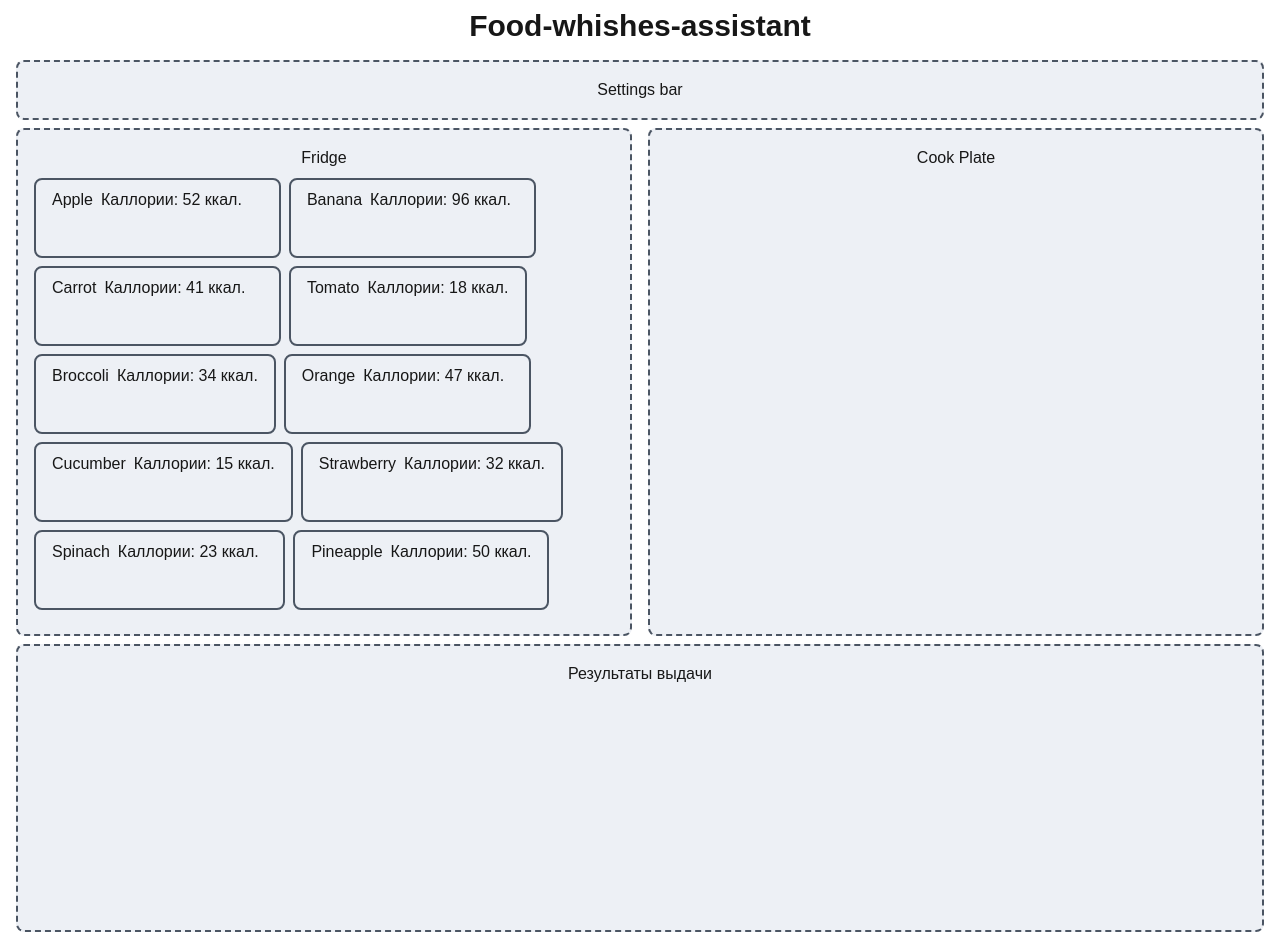
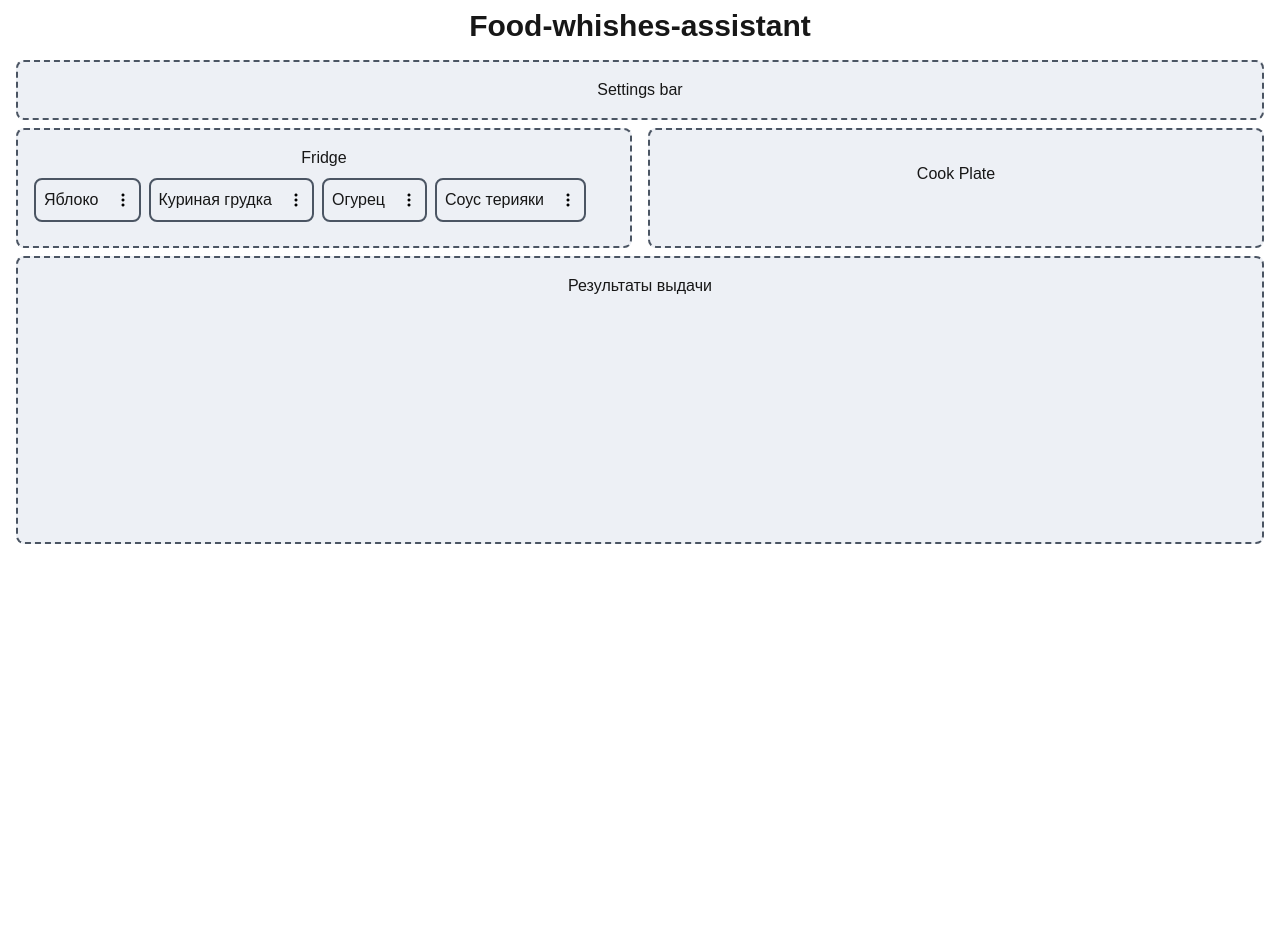
Before and after one commit to ArtofWASD/food-whishes-assistant, a Next.js app: page / in a window 1280 px wide. After the commit the page ends 800 px from the top, so only its background shows below. Built offline with nearby package versions, Linux system fonts and the light colour scheme.

Commit message:
Перетаскивания и мучения

```diff
--- a/app/page.tsx
+++ b/app/page.tsx
@@ -1,4 +1,5 @@
-import CookPlate from "@/src/components/cook_plate/cook_plate"
+"use client"
+
 import Fridge from "@/src/components/fridge/fridge"
 import { OutputResults } from "@/src/components/output_results/output_results"
 import SettingsBar from "@/src/components/settings_bar/settings_bar"
@@ -10,9 +11,8 @@ export default function Home() {
       <div className="py-2 px-4">
         <SettingsBar />
       </div>
-      <div className="grid grid-cols-2 gap-4 px-4">
+      <div className="px-4">
         <Fridge />
-        <CookPlate />
       </div>
       <div className="py-2 px-4">
         <OutputResults/>
--- /dev/null
+++ b/src/components/cook_plate/CookPlate.tsx
@@ -0,0 +1,88 @@
+"use client"
+import React from "react"
+import { FoodItem } from "@/src/widgets/food_item/food_item"
+import { FoodItemProps } from "@/src/api/types/foods"
+
+type CookPlateProps = {
+  items: FoodItemProps[]
+  onDrop: (item: FoodItemProps) => void
+  onRemoveItem?: (id: number) => void
+  onRemoveAll?: () => void
+  onGetResult?: () => void
+  className?: string
+  isDragging?: boolean
+}
+
+const CookPlate: React.FC<CookPlateProps> = ({
+  items,
+  onDrop,
+  onRemoveItem,
+  onRemoveAll,
+  onGetResult,
+  className,
+  isDragging,
+}) => {
+  const isEmpty = items.length === 0
+
+  const handleDrop = (e: React.DragEvent) => {
+    e.preventDefault()
+    const item = JSON.parse(e.dataTransfer.getData("foodItem"))
+    onDrop(item)
+  }
+
+  const baseClasses = "border-2 p-4 rounded-lg min-h-[100px] transition-colors"
+
+  let dynamicClasses
+  if (isDragging && isEmpty) {
+    dynamicClasses = "border-green-800 bg-green-200 border-solid"
+  } else {
+    dynamicClasses = "border-gray-600 bg-slate-300 bg-opacity-35 border-dashed"
+  }
+
+  return (
+    <div
+      className={`${baseClasses} ${dynamicClasses} ${className || ""} flex flex-col`}
+      onDragOver={e => e.preventDefault()}
+      onDrop={handleDrop}
+    >
+      {!isEmpty && (
+        <div className="ml-2">
+          <button
+            onClick={onRemoveAll}
+            className="bg-red-500 hover:bg-red-600 text-white px-2 py-1 rounded text-sm"
+          >
+            Удалить всё
+          </button>
+        </div>
+      )}
+      <h2 className="text-center mt-4">Cook Plate</h2>
+      {isDragging && isEmpty && (
+        <p className="text-center font-bold text-green-700">
+          Перенеси меня сюда
+        </p>
+      )}
+      <div className="flex gap-2 flex-wrap mt-2 justify-center flex-grow">
+        {items.map(item => (
+          <FoodItem
+            {...item}
+            key={item.id}
+            showDeleteButton
+            onDelete={() => onRemoveItem?.(item.id)}
+          />
+        ))}
+      </div>
+      {!isEmpty && (
+        <div className="ml-2 mt-2">
+          <button
+            onClick={onGetResult}
+            className="bg-blue-500 hover:bg-blue-600 text-white px-2 py-1 rounded text-sm"
+          >
+            Получить результат
+          </button>
+        </div>
+      )}
+    </div>
+  )
+}
+
+export default CookPlate
--- a/src/components/cook_plate/cook_plate.tsx
+++ /dev/null
@@ -1,11 +0,0 @@
-import React from 'react'
-
-const CookPlate = () => {
-  return (
-    <div className="border-gray-600 border-2 border-dashed p-4 rounded-lg bg-slate-300 bg-opacity-35">
-      <h1 className='text-center'>Cook Plate</h1>
-    </div>
-  )
-}
-
-export default CookPlate
--- a/src/components/fridge/fridge.tsx
+++ b/src/components/fridge/fridge.tsx
@@ -1,23 +1,115 @@
-import React from "react"
-import { promises as fs } from "fs"
+"use client"
+import React, { useState } from "react"
 import { FoodItem } from "@/src/widgets/food_item/food_item"
 import { FoodItemProps } from "@/src/api/types/foods"
-// todo реализовать вкладки продуктов, деление по принципу фрукты, овощи, мясо, соусы, прочее
-const Fridge = async () => {
-  const file = await fs.readFile(
-    process.cwd() + "/src/api/fake_foods/fake_food_api.json",
-    "utf8",
-  )
-  const data = JSON.parse(file)
+import CookPlate from "@/src/components/cook_plate/CookPlate"
+
+const MOCK_FOODS: FoodItemProps[] = [
+  {
+    id: 1,
+    name: "Яблоко",
+    callory: 52,
+    proteins: 0.3,
+    fats: 0.2,
+    carbs: 14,
+    imgUrl: "https://upload.wikimedia.org/wikipedia/commons/1/15/Red_Apple.jpg",
+  },
+  {
+    id: 2,
+    name: "Куриная грудка",
+    callory: 165,
+    proteins: 31,
+    fats: 3.6,
+    carbs: 0,
+    imgUrl: "https://www.themealdb.com/images/ingredients/chicken-breast.png",
+  },
+  {
+    id: 3,
+    name: "Огурец",
+    callory: 16,
+    proteins: 0.7,
+    fats: 0.1,
+    carbs: 3.6,
+    imgUrl: "https://www.themealdb.com/images/ingredients/cucumber.png",
+  },
+  {
+    id: 4,
+    name: "Соус терияки",
+    callory: 89,
+    proteins: 1,
+    fats: 0.2,
+    carbs: 20,
+    imgUrl: "https://www.themealdb.com/images/ingredients/teriyaki-sauce.png",
+  },
+]
+
+const Fridge = () => {
+  const [fridgeItems, setFridgeItems] = useState<FoodItemProps[]>(MOCK_FOODS)
+  const [cookPlateItems, setCookPlateItems] = useState<FoodItemProps[]>([])
+  const [isDragging, setIsDragging] = useState(false)
+
+  // useEffect(() => {
+  //   fetch("/src/api/fake_foods/fake_food_api.json")
+  //     .then(res => res.json())
+  //     .then(data => setFridgeItems(data.foods))
+  // }, [])
+
+  const handleDragStart = (item: FoodItemProps) => (e: React.DragEvent) => {
+    e.dataTransfer.setData("foodItem", JSON.stringify(item))
+    setIsDragging(true)
+  }
+
+  const handleDragEnd = () => {
+    setIsDragging(false)
+  }
+
+  const handleDropToCookPlate = (item: FoodItemProps) => {
+    setFridgeItems(items => items.filter(i => i.id !== item.id))
+    setCookPlateItems(items => [...items, item])
+  }
+
+  const handleRemoveFromCookPlate = (id: number) => {
+    const itemToReturn = cookPlateItems.find(item => item.id === id)
+    if (itemToReturn) {
+      setCookPlateItems(items => items.filter(i => i.id !== id))
+      setFridgeItems(items => [...items, itemToReturn])
+    }
+  }
+
+  const handleRemoveAll = () => {
+    setFridgeItems(items => [...items, ...cookPlateItems])
+    setCookPlateItems([])
+  }
+
+  const handleGetResult = () => {
+    // Здесь будет логика получения результата
+    console.log("Получаем результат для:", cookPlateItems)
+  }
 
   return (
-    <div className="border-gray-600 border-2 border-dashed p-4 rounded-lg bg-slate-300 bg-opacity-35">
-      <h1 className="text-center">Fridge</h1>
-      <div className="flex gap-2 py-2 flex-wrap">
-        {data.foods.map((food: FoodItemProps) => (
-          <FoodItem {...food} key={food.id} />
-        ))}
+    <div className="flex gap-4">
+      <div className="border-gray-600 border-2 border-dashed p-4 rounded-lg bg-slate-300 bg-opacity-35 flex-1">
+        <h1 className="text-center">Fridge</h1>
+        <div className="flex gap-2 py-2 flex-wrap">
+          {fridgeItems.map(food => (
+            <FoodItem
+              {...food}
+              key={food.id}
+              onDragStart={handleDragStart(food)}
+              onDragEnd={handleDragEnd}
+            />
+          ))}
+        </div>
       </div>
+      <CookPlate
+        items={cookPlateItems}
+        onDrop={handleDropToCookPlate}
+        onRemoveItem={handleRemoveFromCookPlate}
+        onRemoveAll={handleRemoveAll}
+        onGetResult={handleGetResult}
+        className="flex-1"
+        isDragging={isDragging}
+      />
     </div>
   )
 }
--- a/src/widgets/food_item/food_item.tsx
+++ b/src/widgets/food_item/food_item.tsx
@@ -1,53 +1,77 @@
-'use client'
+"use client"
 import { FoodItemProps } from "@/src/api/types/foods"
-import { motion } from "motion/react"
+import { AnimatePresence, motion } from "framer-motion"
+import { NutritionInfo } from "../nutrition_info/nutrition_info"
+import { useState } from "react"
+import Image from "next/image"
 // заменить название БЖУ на иконки, решить проблему с оформлением
 
-// Определяем анимации как константы вне компонента для переиспользования
-const ANIMATION_VARIANTS = {
-  child: {
-    hidden: { opacity: 0, scale: 0.8 },
-    show: { opacity: 1, scale: 1 },
-  },
-  parent: {
-    hidden: { opacity: 0, scale: 0.8, height: 30 },
-    show: { opacity: 1, scale: 1, height: 80 },
-  },
-} as const;
+// Выделяем стили в отдельные константы
+const CONTAINER_STYLES =
+  "grid grid-cols-auto gap-2 border-gray-600 border-2 px-2 py-2 rounded-lg hover:bg-slate-300 cursor-pointer relative min-h-[40px]"
 
-// Выделяем стили в отдельные константы
-const CONTAINER_STYLES = "grid grid-cols-auto gap-2 border-gray-600 border-2 px-4 py-2 rounded-lg hover:bg-slate-300 cursor-pointer";
-const NUTRITION_INFO_STYLES = "flex gap-2";
-const NUTRITION_TEXT_STYLES = "flex gap-1 text-sm";
-
-export const FoodItem = ({ id, name, callory, proteins, fats, carbs }: FoodItemProps) => {
-  // Выделяем отображение пищевой ценности в отдельный компонент
-  const NutritionInfo = () => (
-    <motion.div
-      className={NUTRITION_INFO_STYLES}
-      variants={ANIMATION_VARIANTS.child}
-      initial="hidden"
-      whileHover="show"
-    >
-      <div className={NUTRITION_TEXT_STYLES}>Б: {proteins} гр.</div>
-      <div className={NUTRITION_TEXT_STYLES}>Ж: {fats} гр.</div>
-      <div className={NUTRITION_TEXT_STYLES}>У: {carbs} гр.</div>
-    </motion.div>
-  );
+export const FoodItem = ({
+  id,
+  name,
+  callory,
+  proteins,
+  fats,
+  carbs,
+  onDragStart,
+  onDragEnd,
+  showDeleteButton,
+  onDelete,
+}: FoodItemProps & {
+  onDragStart?: (e: React.DragEvent) => void
+  onDragEnd?: (e: React.DragEvent) => void
+  showDeleteButton?: boolean
+  onDelete?: () => void
+}) => {
+  const [showNutrition, setShowNutrition] = useState(false)
 
   return (
     <motion.div
+      layout
+      transition={{ duration: 0.3 }}
       className={CONTAINER_STYLES}
       key={id}
-      variants={ANIMATION_VARIANTS.parent}
-      initial="show"
-      whileHover="show"
-    >
-      <div className="flex gap-2">
-        <h3>{name}</h3>
-        <div className={NUTRITION_TEXT_STYLES}>Каллории: {callory} ккал.</div>
+      draggable
+      onDragStart={onDragStart}
+      onDragEnd={onDragEnd}>
+      <div className="flex justify-items-stre gap-4">
+        <h3 className="truncate flex-1">{name}</h3>
+        <div className="flex gap-1 flex-shrink-0">
+          <button
+            className="bg-gray-200 hover:bg-gray-300 rounded-full"
+            onClick={(e) => {
+              e.stopPropagation()
+              setShowNutrition(!showNutrition)
+            }}>
+            <Image src="/dots.png" alt="dots" width={16} height={16} />
+          </button>
+          {showDeleteButton && (
+            <button
+              className="bg-red-200 hover:bg-red-300 rounded-full w-4 h-4 flex items-center justify-center"
+              onClick={(e) => {
+                e.stopPropagation()
+                onDelete?.()
+              }}>
+              ✕
+            </button>
+          )}
+        </div>
       </div>
-      <NutritionInfo />
+
+      <AnimatePresence>
+        {showNutrition && (
+          <NutritionInfo
+            proteins={proteins}
+            fats={fats}
+            carbs={carbs}
+            callory={callory}
+          />
+        )}
+      </AnimatePresence>
     </motion.div>
-  );
+  )
 }
--- /dev/null
+++ b/src/widgets/nutrition_info/nutrition_info.tsx
@@ -0,0 +1,40 @@
+"use client"
+import React from "react"
+import { motion } from "framer-motion"
+
+const ANIMATION_VARIANTS = {
+  hidden: { opacity: 0, height: 0 },
+  show: { opacity: 1, height: "auto" },
+  exit: { opacity: 0, height: 0 },
+} as const
+
+const NUTRITION_INFO_STYLES = "flex flex-col gap-1 overflow-hidden"
+const NUTRITION_TEXT_STYLES = "flex gap-1 text-sm"
+
+type NutritionInfoProps = {
+  proteins: number
+  fats: number
+  carbs: number
+  callory: number
+}
+
+export const NutritionInfo = ({
+  proteins,
+  fats,
+  carbs,
+  callory,
+}: NutritionInfoProps) => (
+  <motion.div
+    className={NUTRITION_INFO_STYLES}
+    variants={ANIMATION_VARIANTS}
+    initial="hidden"
+    animate="show"
+    exit="exit"
+    transition={{ duration: 0.2 }}
+  >
+    <div className={NUTRITION_TEXT_STYLES}>Каллории: {callory} ккал.</div>
+    <div className={NUTRITION_TEXT_STYLES}>Б: {proteins} гр.</div>
+    <div className={NUTRITION_TEXT_STYLES}>Ж: {fats} гр.</div>
+    <div className={NUTRITION_TEXT_STYLES}>У: {carbs} гр.</div>
+  </motion.div>
+)
```
Also changed, not shown: public/dots.png (added).
